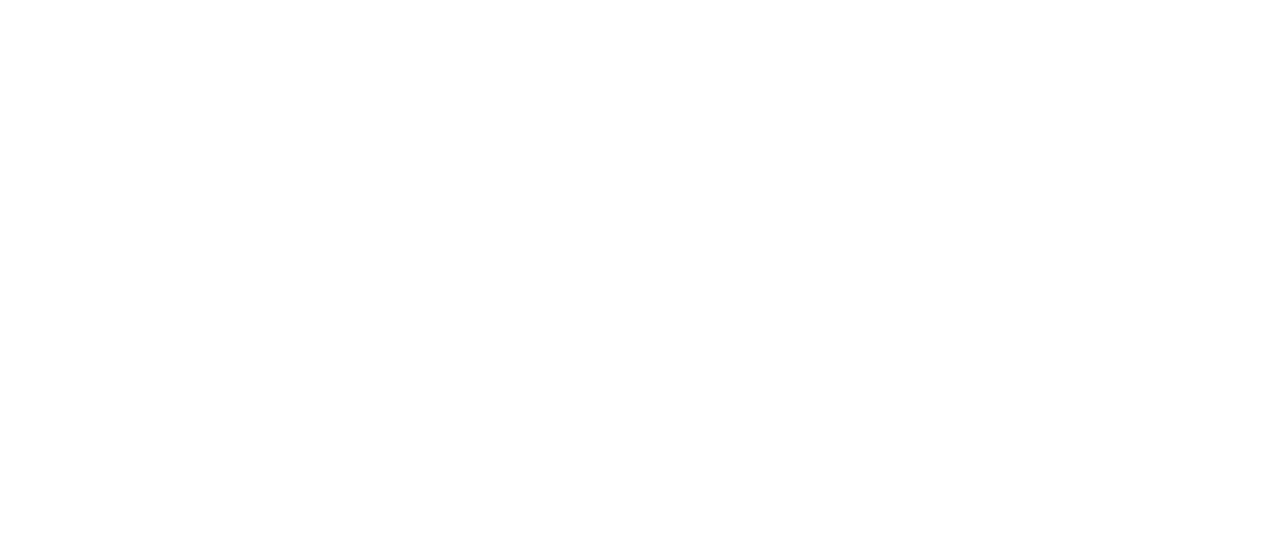
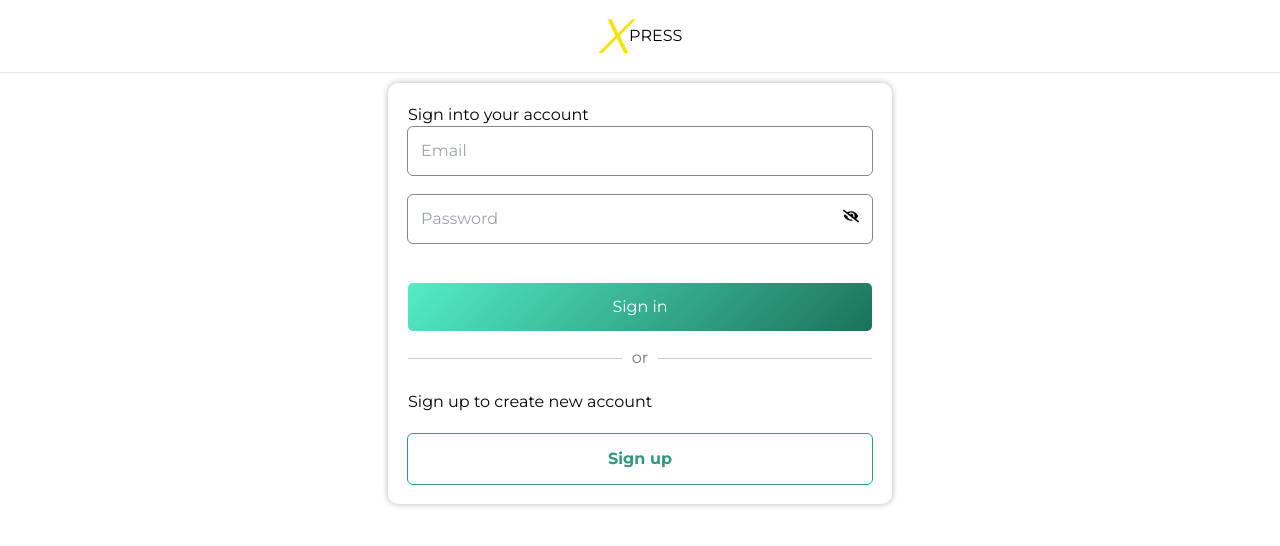
Before and after one commit to skabeo/xpress-frontend, a React (Vite) app: page /login in a window 1280 px wide. Before the commit this address had no page. Shown: the top 546 px of the page. Built offline with nearby package versions, Linux system fonts and the light colour scheme.

Commit message:
Complete sign up style

```diff
--- a/src/App.jsx
+++ b/src/App.jsx
@@ -2,6 +2,7 @@ import { Route, Routes } from 'react-router'
 import './App.css'
 import Home from './pages/Home'
 import Signup from './components/session/Signup'
+import Login from './components/session/Login'
 
 function App() {
 
@@ -10,6 +11,7 @@ function App() {
       <Routes>
         <Route path='/' element={<Home />} />
         <Route path='/signup' element={<Signup />} />
+        <Route path='/login' element={<Login />} />
       </Routes>
     </>
   )
--- /dev/null
+++ b/src/components/session/Login.jsx
@@ -0,0 +1,84 @@
+import { useEffect, useState } from 'react'
+import SessionHeader from './SessionHeader'
+import './styles/login.css'
+import { Link } from 'react-router-dom'
+import { FaEye, FaEyeSlash} from 'react-icons/fa'
+
+const Login = () => {
+
+  useEffect(() => {
+    document.title = 'Login | Log into your account'
+  }, [])
+
+  const [showPasword, setShowPassword] = useState(false)
+  const [formData, setFormData] = useState({
+    email: '',
+    password: '',
+  })
+
+  const handleInputChange = (e) => {
+    const { name, value } = e.target
+    setFormData((prevFormData) => ({
+      ...prevFormData,
+      [name]: value
+    }))
+  }
+
+  return (
+    <section>
+      <SessionHeader />
+      <div className='login-container'>
+        <h4 className='font-bold text-xl mb-4'>Sign into your account</h4>
+        <form className='login-form-container'>
+          <div className=''>
+            <label htmlFor='email'></label>
+            <input
+              id='email'
+              type='text'
+              name='email'
+              placeholder='Email'
+              value={formData.email}
+              onChange={handleInputChange}
+              required
+            />
+          </div>
+
+          <div className='login-password-container'>
+            <label htmlFor='password'></label>
+            <input
+              id='password'
+              type={showPasword ? 'text' : 'password'}
+              name='password'
+              placeholder='Password'
+              value={formData.password}
+              onChange={handleInputChange}
+              required
+            />
+            <button
+              type='button'
+              onClick={() => setShowPassword(!showPasword)}
+              className='login-password-icon'
+            >
+              {showPasword ? <FaEye /> : <FaEyeSlash />}
+            </button>
+          </div>
+
+          <button type='submit' className='login-button font-bold'>Sign in</button>
+        </form>
+        <div className="horizontal-line-container">
+          <hr className="horizontal-line" />
+          <span className="or-text">or</span>
+          <hr className="horizontal-line" />
+        </div>
+        <div className="optional-container">
+          <h4 className='font-bold text-xl mb-4'>Sign up to create new account</h4>
+          <Link to="/signup">
+            <button className="sign-up" type="button">Sign up</button>
+          </Link>
+        </div>
+      </div>
+    </section>
+  )
+}
+
+export default Login
--- a/src/components/session/Signup.jsx
+++ b/src/components/session/Signup.jsx
@@ -3,6 +3,7 @@ import { FaEye, FaEyeSlash } from 'react-icons/fa';
 import './styles/signup.css'
 import SessionHeader from './SessionHeader';
 import back from '../../assets/back.png'
+import { Link } from 'react-router-dom';
 
 const Signup = () => {
 
@@ -58,13 +59,14 @@ const Signup = () => {
     setErrorMessage(errors)
   }
 
-
   return (
     <section >
       <SessionHeader />
       <div className='signup-section-container'>
         <span className='signup-back-button-container'>
-          <img className='signup-back-button' src={back} alt='back-button' />
+          <Link to='/login'>
+            <img className='signup-back-button' src={back} alt='back-button' />
+          </Link>
         </span>
         <p className='font-bold text-xl my-4'>Registration</p>
         <ul className='list-disc pl-4'>
--- /dev/null
+++ b/src/components/session/styles/login.css
@@ -0,0 +1,86 @@
+.login-container {
+  box-shadow: 0 0 6px rgba(0, 0, 0, 0.3);
+  border-radius: 10px;
+  margin: 0 auto;
+  margin-top: 10px;
+  max-width: 504px;
+  padding: 20px;
+}
+
+.login-form-container {
+  display: flex;
+  flex-direction: column;
+  gap: 20px;
+}
+
+.login-form-container div input {
+  padding: 12px 13px;
+  border-radius: 5px;
+  width: 100%;
+  outline: 1px solid rgb(134, 134, 134);
+}
+
+.login-form-container div input:hover {
+  outline: 1px solid;
+}
+
+.login-button {
+  background-color: #35977e !important;
+  background: linear-gradient(135deg, #53edc6, #1b725c 100%, #63c0a8) !important;
+  padding: 12px 0;
+  border-radius: 5px;
+  margin-top: 20px;
+  color: white;
+}
+
+.horizontal-line-container {
+  margin-top: 15px;
+  position: relative;
+  display: flex;
+  align-items: center;
+}
+
+.horizontal-line {
+  flex: 1;
+  border: none;
+  border-top: 1px solid #ccc;
+}
+
+.or-text {
+  margin: 0 10px;
+  color: #777;
+}
+
+.optional-container {
+  margin-top: 20px;
+  display: flex;
+  flex-direction: column;
+  gap: 20px;
+}
+
+.sign-up {
+  font-weight: bold;
+  font-family: inherit;
+  background-color: inherit;
+  border: none;
+  padding: 13px 10px;
+  outline: 1px solid #35977e;
+  border-radius: 5px;
+  width: 100%;
+  color: #35977e;
+  transition: all 0.25s;
+}
+
+.sign-up:hover {
+  background-color: #d7f3ec;
+}
+
+.login-password-container {
+  position: relative;
+}
+
+.login-password-icon {
+  position: absolute;
+  right: 13px;
+  top: 13px;
+}
```
